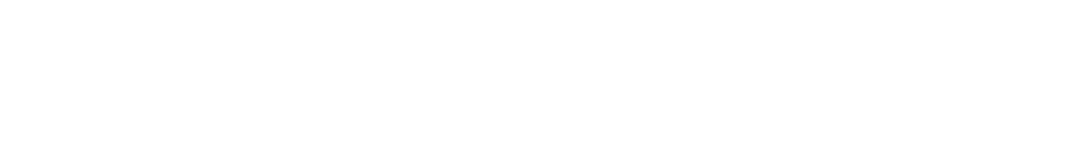
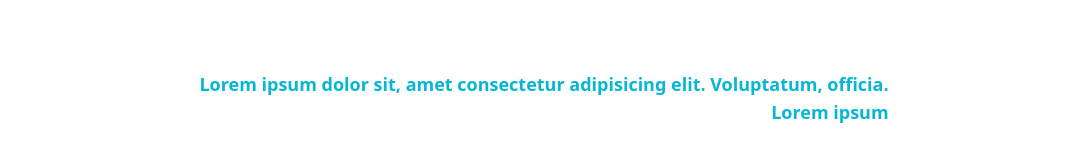
Before and after one commit to hehoku/dinoysus, a Next.js app: page / in a window 1280 px wide. Shown: the part 526-688 px from the top of the page, without its empty margins (96-1171 px from the left). Built offline with nearby package versions, Linux system fonts and the light colour scheme.

Commit message:
feat: Add quote

```diff
--- a/pages/index.tsx
+++ b/pages/index.tsx
@@ -17,6 +17,13 @@ const Home: NextPage = () => {
         <ItemCard />
         <ItemCard />
       </div>
+      <div className="my-20 flex flex-col text-cyan-500">
+        <p className="text-center text-lg font-bold">
+          Lorem ipsum dolor sit, amet consectetur adipisicing elit. Voluptatum,
+          officia.
+        </p>
+        <p className="self-end text-lg font-bold">Lorem ipsum</p>
+      </div>
     </div>
   );
 };
```
